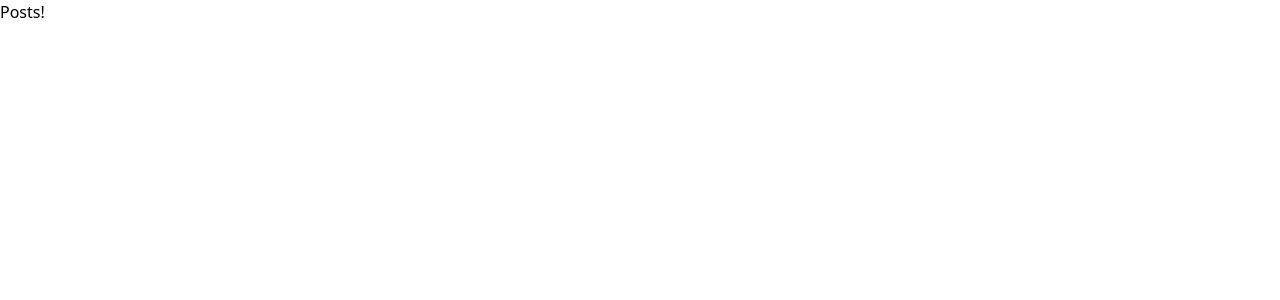
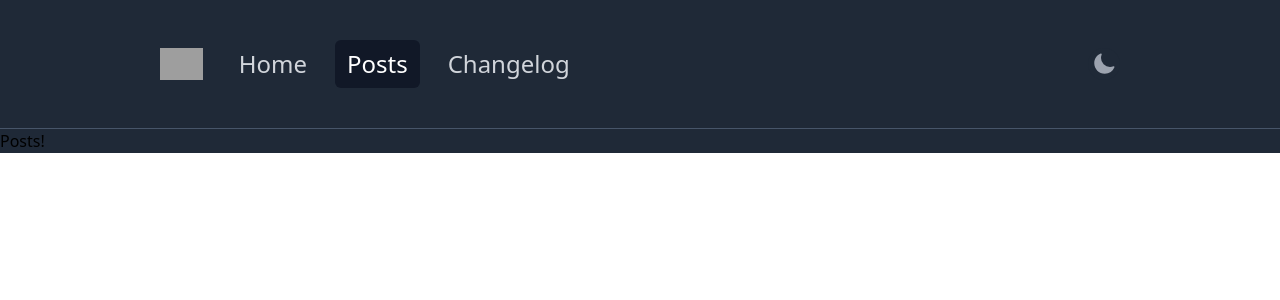
Before and after one commit to milkeddy1/eddy-blog, a Next.js app: page /posts in a window 1280 px wide. Shown: the top 300 px of the page. Built offline with nearby package versions, Linux system fonts and the light colour scheme; grey boxes are pictures that could not be loaded.

Commit message:
feat: link route and pages

```diff
--- a/src/containers/Layout/NavBar/index.tsx
+++ b/src/containers/Layout/NavBar/index.tsx
@@ -1,9 +1,11 @@
 import { Disclosure, Menu, Transition } from '@headlessui/react'
+import { useRouter } from 'next/router'
+import Link from "next/link"
 import { Bars3Icon, BellIcon, XMarkIcon, SunIcon, MoonIcon } from '@heroicons/react/24/solid'
 const navigation = [
-    { name: 'Home', href: '#', current: true },
-    { name: 'Posts', href: '#', current: false },
-    { name: 'Changelog', href: '#', current: false },
+  { name: 'Home', href: '/', current: true },
+  { name: 'Posts', href: '/posts', current: false },
+  { name: 'Changelog', href: '/changelog', current: false },
 ]
 
 
@@ -12,12 +14,15 @@ export interface NavBarProps {
 
 
 function classNames(...classes: string[]) {
-    console.log(classes, "classes");
 
   return classes.filter(Boolean).join(' ')
 }
 const darkMode = true
 export default function NavBar(props: NavBarProps) {
+
+  const { pathname } = useRouter()
+  console.log(pathname, "pathname");
+
   return (
     <>
       <Disclosure as="nav" className="bg-gray-800 border-b border-slate-600">
@@ -52,17 +57,17 @@ export default function NavBar(props: NavBarProps) {
                   <div className="hidden sm:ml-6 sm:block">
                     <div className="flex space-x-4">
                       {navigation.map((item) => (
-                                                <a
+                        <Link
                           key={item.name}
                           href={item.href}
                           className={classNames(
-                                                        item.current ? 'bg-gray-900 text-white' : 'text-gray-300 hover:bg-gray-700 hover:text-white',
-                                                        'rounded-md px-3 py-2 text-4xl font-medium'
+                            pathname === item.href ? 'bg-gray-900 text-white' : 'text-gray-300 hover:bg-gray-700 hover:text-white',
+                            'rounded-md px-3 py-2 text-2xl font-medium'
                           )}
                           aria-current={item.current ? 'page' : undefined}
                         >
                           {item.name}
-                                                </a>
+                        </Link>
                       ))}
                     </div>
                   </div>
@@ -85,7 +90,7 @@ export default function NavBar(props: NavBarProps) {
                     as="a"
                     href={item.href}
                     className={classNames(
-                                            item.current ? 'bg-gray-900 text-white' : 'text-gray-300 hover:bg-gray-700 hover:text-white',
+                      pathname === item.href ? 'bg-gray-900 text-white' : 'text-gray-300 hover:bg-gray-700 hover:text-white',
                       'block rounded-md px-3 py-2 text-base font-medium'
                     )}
                     aria-current={item.current ? 'page' : undefined}
--- /dev/null
+++ b/src/pages/changelog.tsx
@@ -0,0 +1,14 @@
+import * as React from 'react';
+import { Layout } from '@/containers';
+export interface ChangelogProps {
+}
+
+export default function Changelog(props: ChangelogProps) {
+  return (
+    <Layout>
+      <>
+        HAHA
+      </>
+    </Layout>
+  );
+}
--- a/src/pages/index.tsx
+++ b/src/pages/index.tsx
@@ -1,8 +1,8 @@
-import { Inter } from 'next/font/google'
 import { Layout } from '@/containers'
-const inter = Inter({ subsets: ['latin'] })
 
 export default function Home() {
+
+
   return (
     <>
       <Layout>
--- a/src/pages/posts/index.tsx
+++ b/src/pages/posts/index.tsx
@@ -1,12 +1,14 @@
 import * as React from 'react';
-
-export interface IAppProps {
+import { Layout } from '@/containers';
+export interface PostsProps {
 }
 
-export default function Posts(props: IAppProps) {
-    return (
-        <div>
-            Posts!
-        </div>
-    );
+export default function Posts(props: PostsProps) {
+  return (
+    <Layout>
+      <div>
+        Posts!
+      </div>
+    </Layout>
+  );
 }
```
Lines whose indentation alone changed are shown as unchanged.
